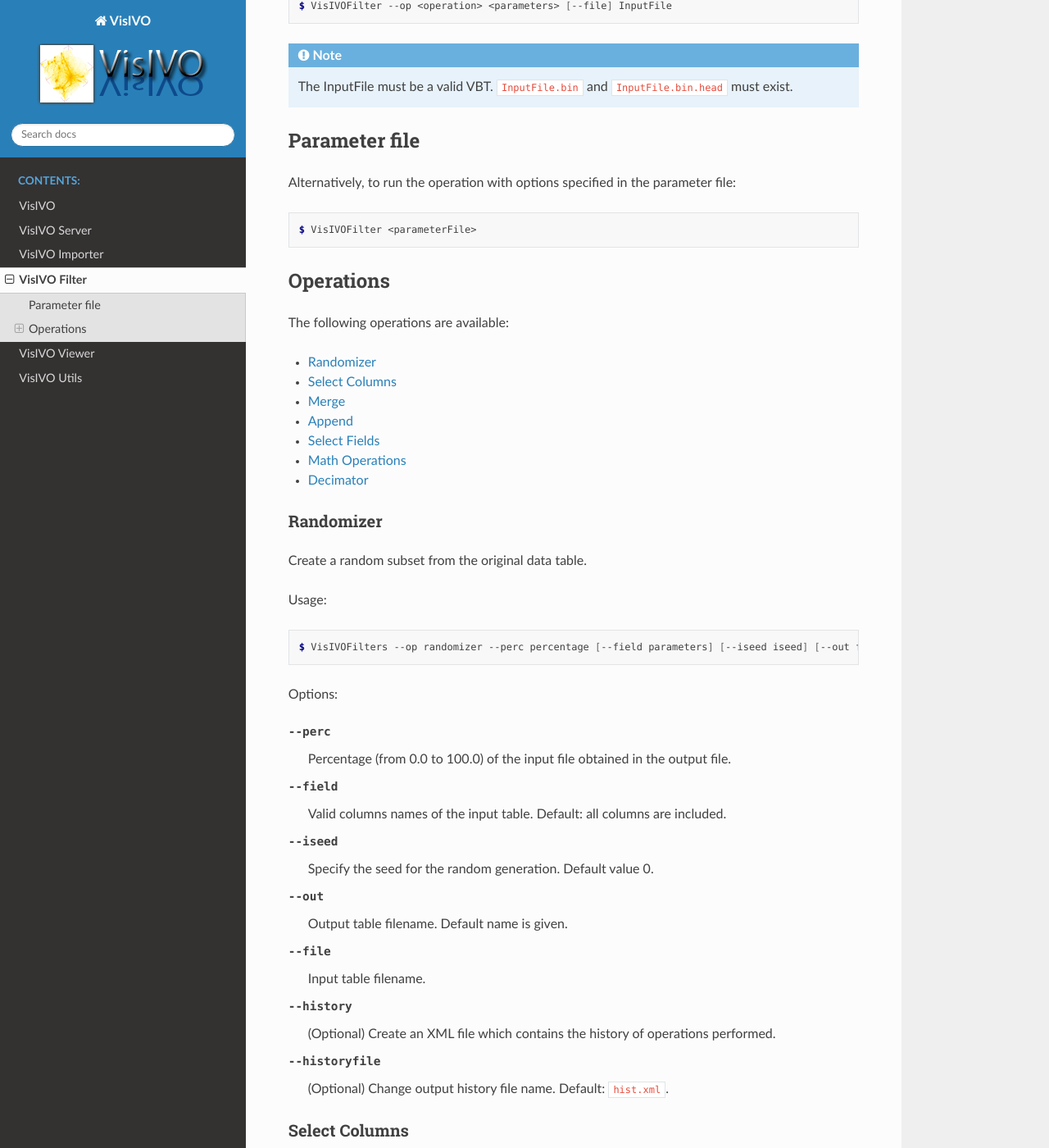
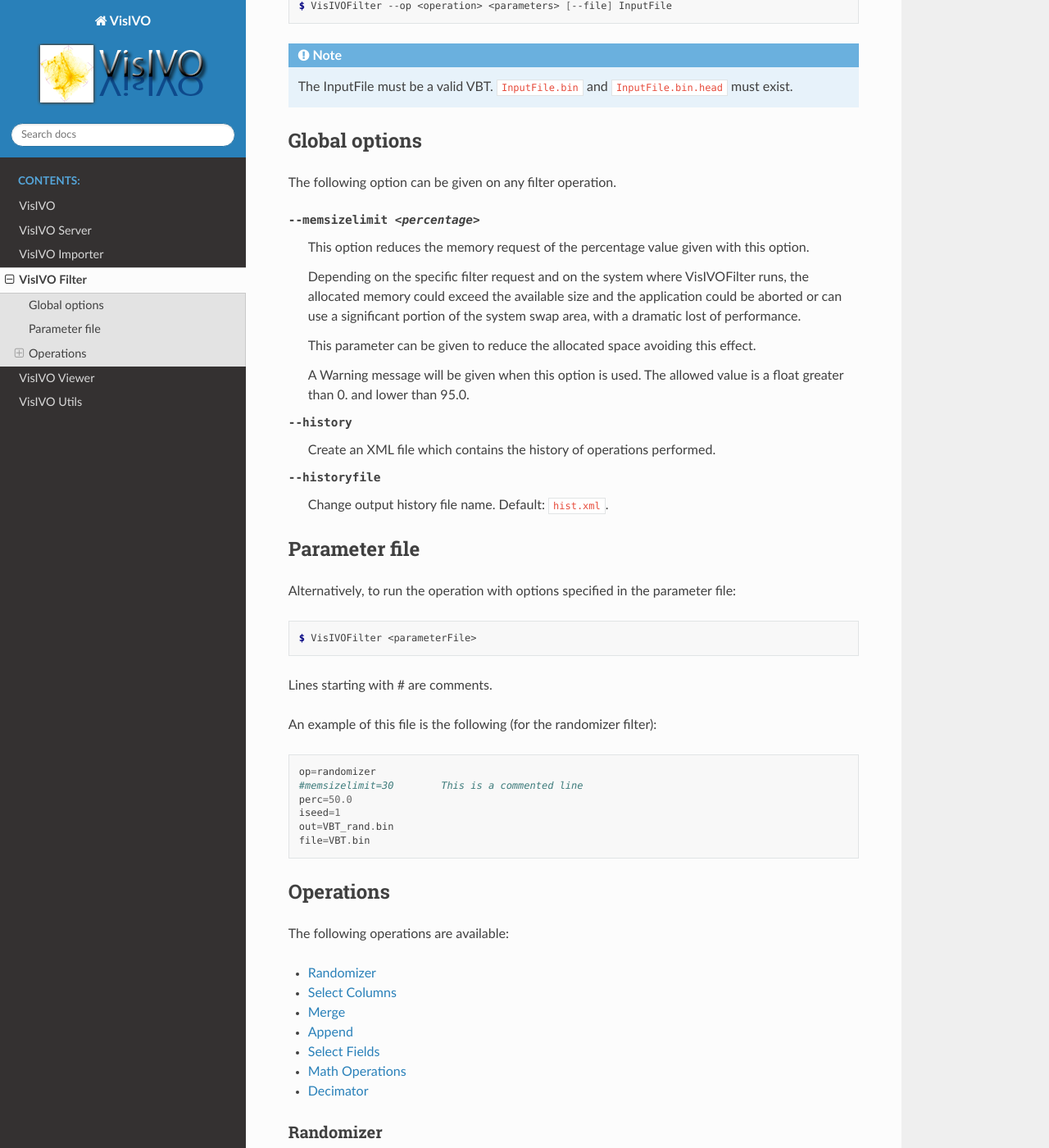
Before and after one commit to VisIVOLab/VisIVO-doc, a Sphinx documentation site: the page built from source/visivo_filter.rst, in a window 1280 px wide and 1400 px high, scrolled down 523 px. Shown: the whole window at 82% size. Built offline with Sphinx 7.4.7 and the Read the Docs theme 2.0.0, drawn with Linux system fonts in a browser that asks for light colours.

Commit message:
Filter: added global options section and parameter file example

```diff
--- a/source/visivo_filter.rst
+++ b/source/visivo_filter.rst
@@ -23,6 +23,24 @@
 .. note:: The InputFile must be a valid VBT. :file:`InputFile.bin` and :file:`InputFile.bin.head` must exist.
 
 
+Global options
+--------------
+The following option can be given on any filter operation.
+
+--memsizelimit <percentage>
+    This option reduces the memory request of the percentage value given with this option.
+
+    Depending on the specific filter request and on the system where VisIVOFilter runs, the allocated memory could exceed the available size and the application could be aborted or can use a significant portion of the system swap area, with a dramatic lost of performance.
+
+    This parameter can be given to reduce the allocated space avoiding this effect.
+
+    A Warning message will be given when this option is used. The allowed value is a float greater than 0. and lower than 95.0.
+--history
+    Create an XML file which contains the history of operations performed.
+--historyfile
+    Change output history file name. Default: :file:`hist.xml`.
+
+
 Parameter file
 --------------
 Alternatively, to run the operation with options specified in the parameter file:
@@ -30,6 +48,19 @@
 .. code-block:: console
 
     $ VisIVOFilter <parameterFile>
+
+Lines starting with # are comments.
+
+An example of this file is the following (for the randomizer filter):
+
+.. code-block::
+
+    op=randomizer
+    #memsizelimit=30        This is a commented line
+    perc=50.0
+    iseed=1
+    out=VBT_rand.bin
+    file=VBT.bin
 
 
 Operations
@@ -63,10 +94,7 @@
     Output table filename. Default name is given.
 --file
     Input table filename.
---history
-    (Optional) Create an XML file which contains the history of operations performed.
---historyfile
-    (Optional) Change output history file name. Default: :file:`hist.xml`.
+
 
 
 Select Columns
```
Also changed, not shown: other parts of source/visivo_filter.rst (+1 -1 lines).
